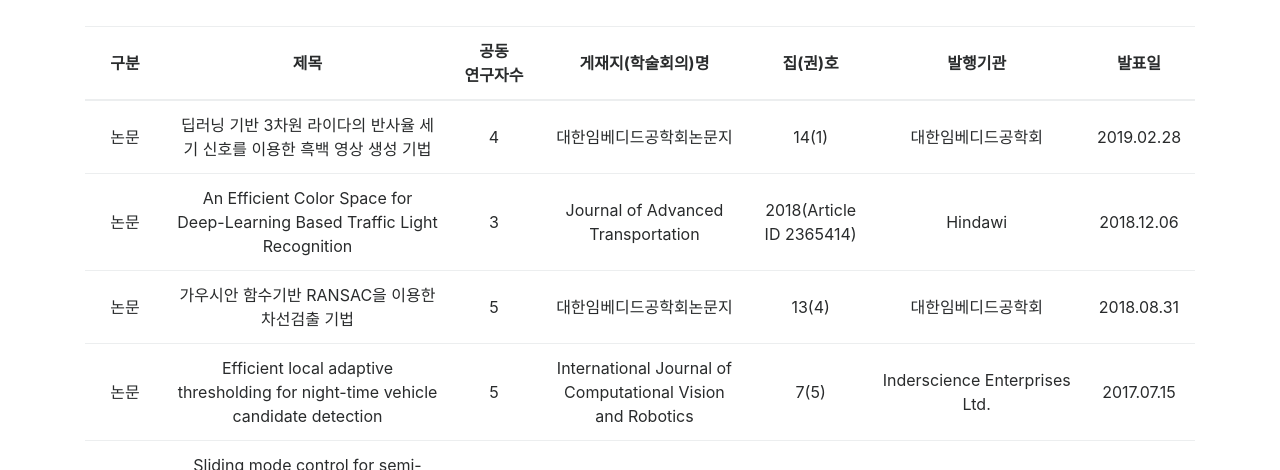
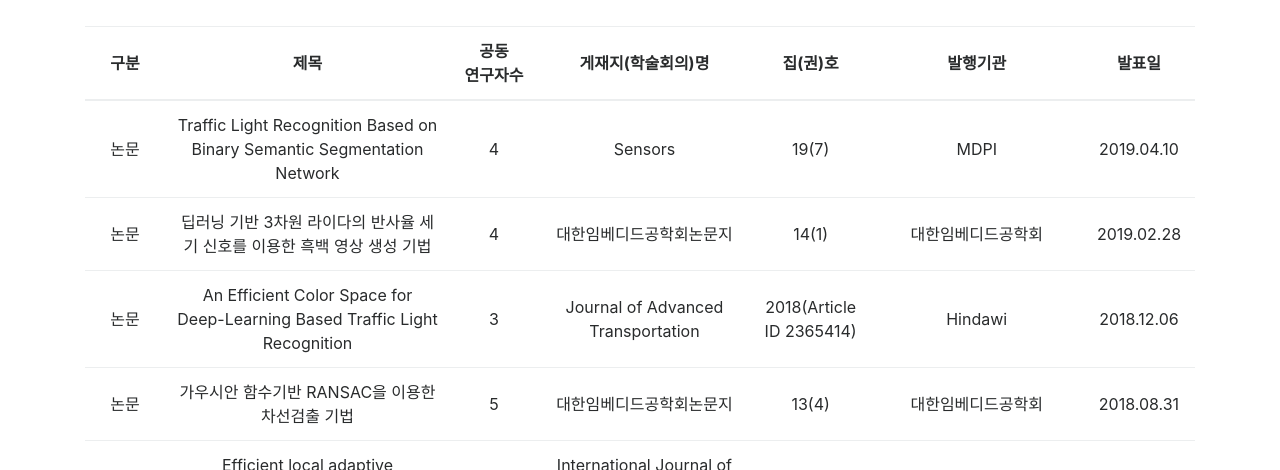
Before and after one commit to YU-MSP/yu-msp.github.io, a Jekyll site: the page built from publications.html, in a window 1280 px wide and 900 px high, cut to the strip 430-900 px from the top of the window. Built offline with Jekyll 4.4.1, drawn with Linux system fonts in a browser that asks for light colours; nearby versions of some CDN libraries.

Commit message:
no message

```diff
--- a/publications.html
+++ b/publications.html
@@ -43,6 +43,15 @@ title: Publications
 			</tr>
 		</thead>
 		<tbody>
+			<tr>
+				<td>논문</td>
+				<td>Traffic Light Recognition Based on Binary Semantic Segmentation Network</td>
+				<td>4</td>
+				<td>Sensors</td>
+				<td>19(7)</td>
+				<td>MDPI</td>
+				<td>2019.04.10</td>
+			</tr>
 			<tr>
 				<td>논문</td>
 				<td>딥러닝 기반 3차원 라이다의 반사율 세기 신호를 이용한 흑백 영상 생성 기법</td>
```
